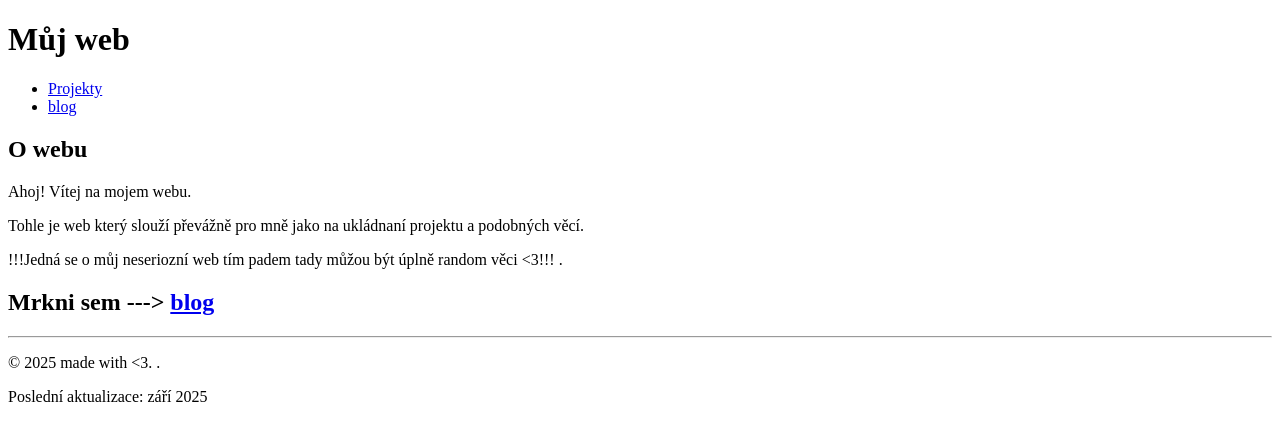
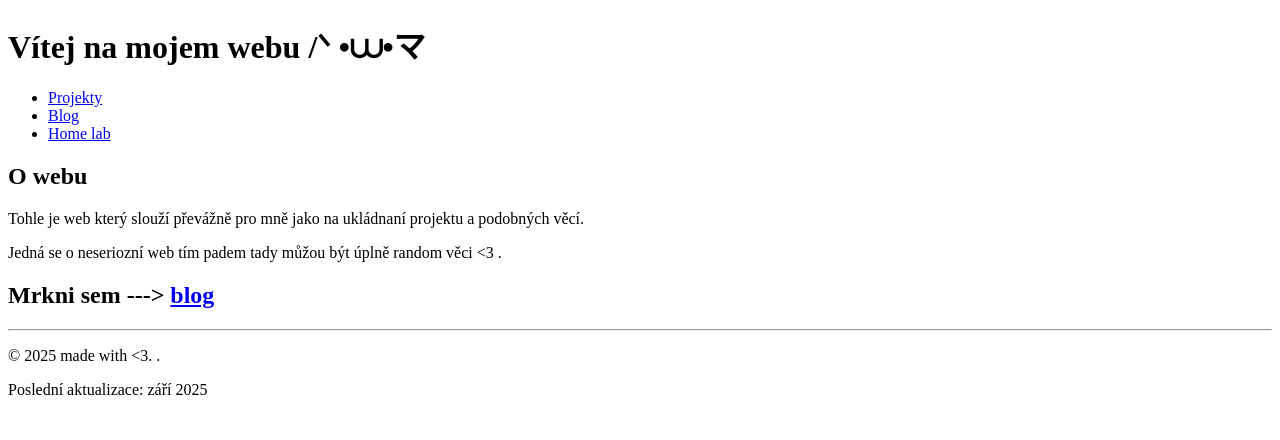
Before and after one commit to oski8827321/web, a plain HTML site: page index.html in a window 1280 px wide. Drawn offline with Linux system fonts and the light colour scheme.

Commit message:
Update HTML content and fix minor typos

```diff
--- a/index.html
+++ b/index.html
@@ -8,20 +8,20 @@
 </head>
 <body>
     <header>
-        <h1>Můj web</h1>
+        <h1>Vítej na mojem webu /ᐠ •⩊•マ</h1>
         <nav>
             <ul>
                 <li><a href="projects.html">Projekty</a></li>
-                <li><a href="blog.html">blog</a></li>
+                <li><a href="blog.html">Blog</a></li>
+                <li><a href="homelab.html">Home lab</a></li>
             </ul>
         </nav>
     </header>
     <main>
         <section id="about">
             <h2>O webu</h2>
-            <p>Ahoj! Vítej na mojem webu.</p>
             <p>Tohle je web který slouží převážně pro mně jako na ukládnaní projektu a podobných věcí.</p>
-            <p>!!!Jedná se o můj neseriozní web tím padem tady můžou být úplně random věci &lt3!!! .</p>
+            <p>Jedná se o neseriozní web tím padem tady můžou být úplně random věci &lt3 .</p>
             <h2>Mrkni sem ---> <a href="blog.html">blog</a> </h2>
         </section>
     </main>
```
